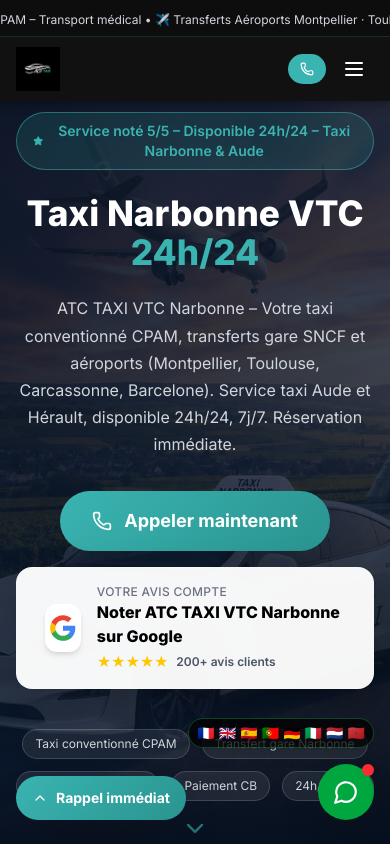
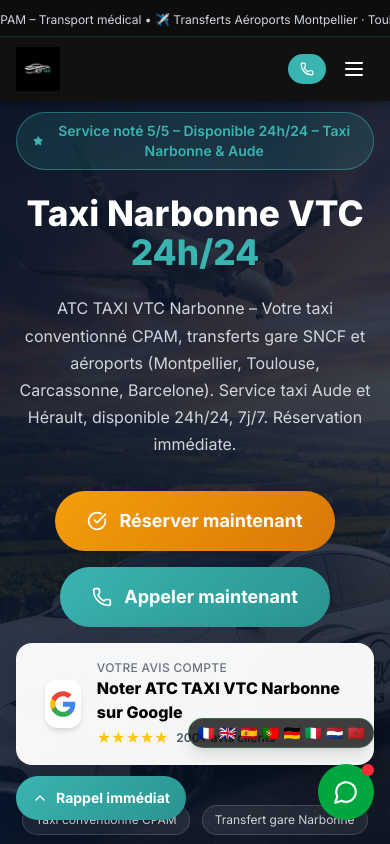
Before and after one commit to carluks78/Taxi-Narbonne-ATC-TAXI-VTC-VSL, a React (Vite) app: page / in a window 390 px wide. Shown: the top 844 px of the page. Built offline with nearby package versions, Linux system fonts and the light colour scheme.

Commit message:
Replace phone link with reservation link and update styles

```diff
--- a/src/app/pages/Home.tsx
+++ b/src/app/pages/Home.tsx
@@ -207,14 +207,29 @@
 >
   {/* LIGNE 1 */}
   <div className="flex flex-col sm:flex-row gap-4 justify-center items-center">
+
+  <Link
+    to="/reservation"
+    className="flex items-center gap-3 px-8 py-4 rounded-full font-bold text-white text-lg shadow-2xl transition-all hover:scale-105"
+    style={{
+      background: 'linear-gradient(135deg, #F59E0B, #D97706)',
+    }}
+  >
+    <CheckCircle size={20} />
+    Réserver maintenant
+  </Link>
+
   <a
     href={`tel:${PHONE}`}
     className="flex items-center gap-3 px-8 py-4 rounded-full font-bold text-white text-lg shadow-2xl transition-all hover:scale-105"
-      style={{ background: `linear-gradient(135deg, ${TEAL}, ${TEAL_DARK})` }}
+    style={{
+      background: `linear-gradient(135deg, ${TEAL}, ${TEAL_DARK})`,
+    }}
   >
     <Phone size={20} />
     Appeler maintenant
   </a>
+
 </div>
 
   {/* GOOGLE AVIS */}
```
Lines whose indentation alone changed are shown as unchanged.
